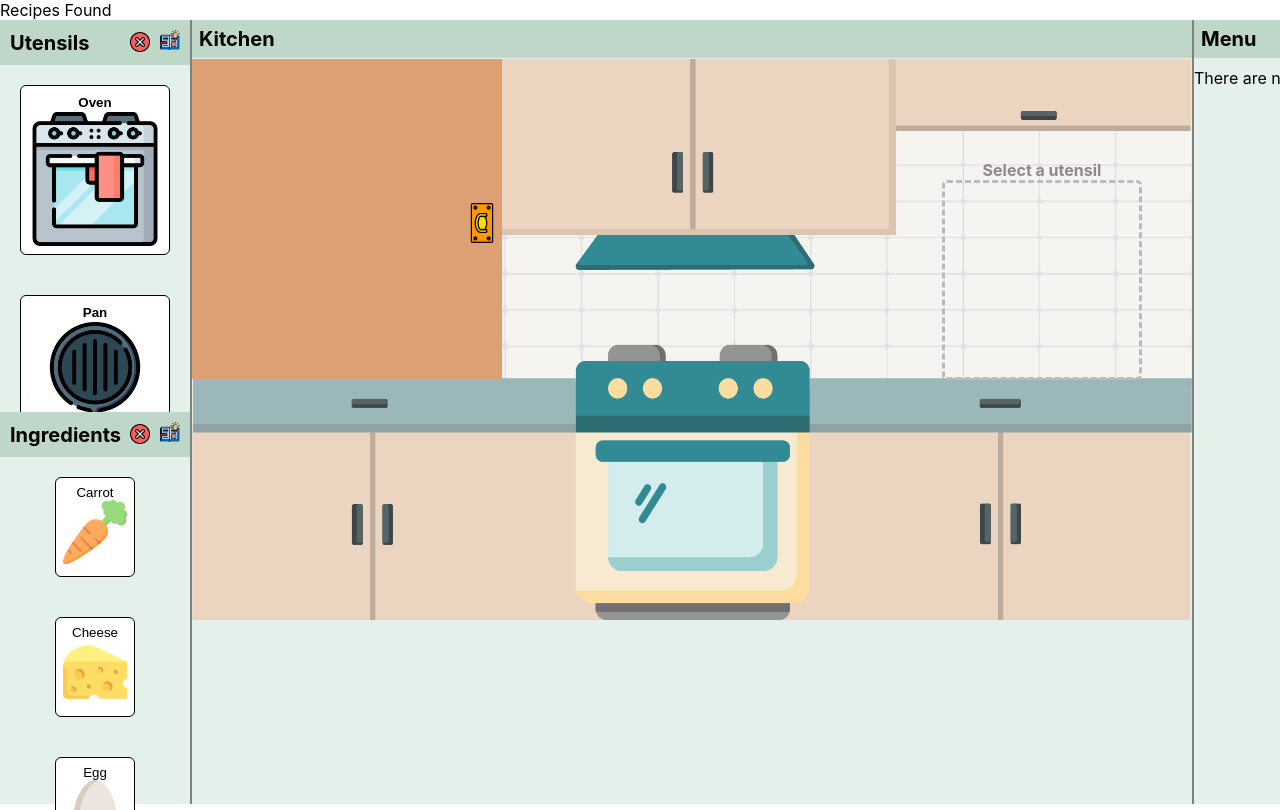
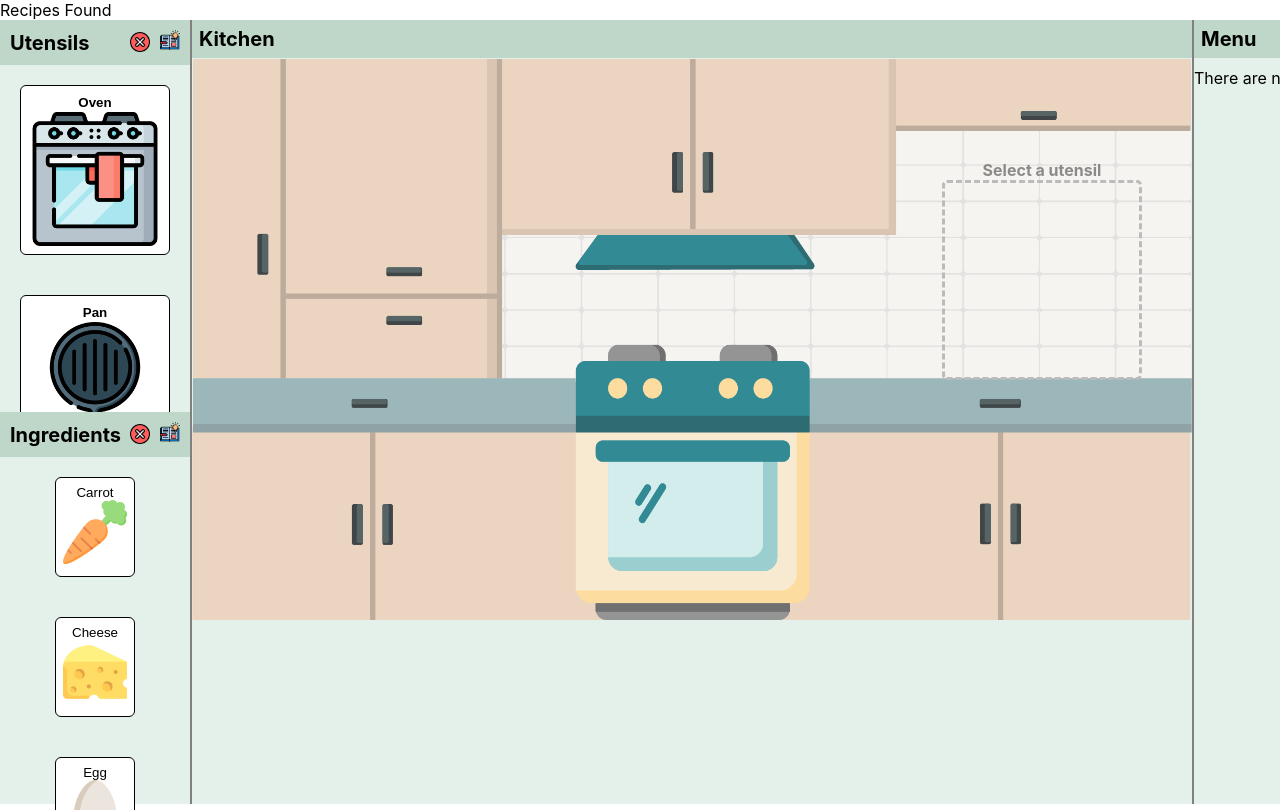
Before and after one commit to rodrigovzq/TDL_Proyecto, a React (Create React App) app in the folder tdl-app/: page / in a window 1280 px wide. Shown: the top 810 px of the page. Built offline with nearby package versions, Linux system fonts and the light colour scheme.

Commit message:
volvi a la cocina anterior

```diff
--- a/tdl-app/src/components/Workbench/Workbench.tsx
+++ b/tdl-app/src/components/Workbench/Workbench.tsx
@@ -25,10 +25,6 @@ function Workbench({selectedUtensil, selectedIngredients, recipes, onClick}: Pro
         </div>
         <div className="kitchen">
             {/* <img className="kitchenImg" src={kitchenImage}/> */}
-            <div className="recipesCupboard">
-                <Door />
-                <Recipes recipes={recipes} onClick={() => {}} onCancel={()=> {}}/>
-            </div>
             { selectedUtensil.length === 0 ?
             <div className="placeholder">
                 <div>Select a utensil</div>
```
